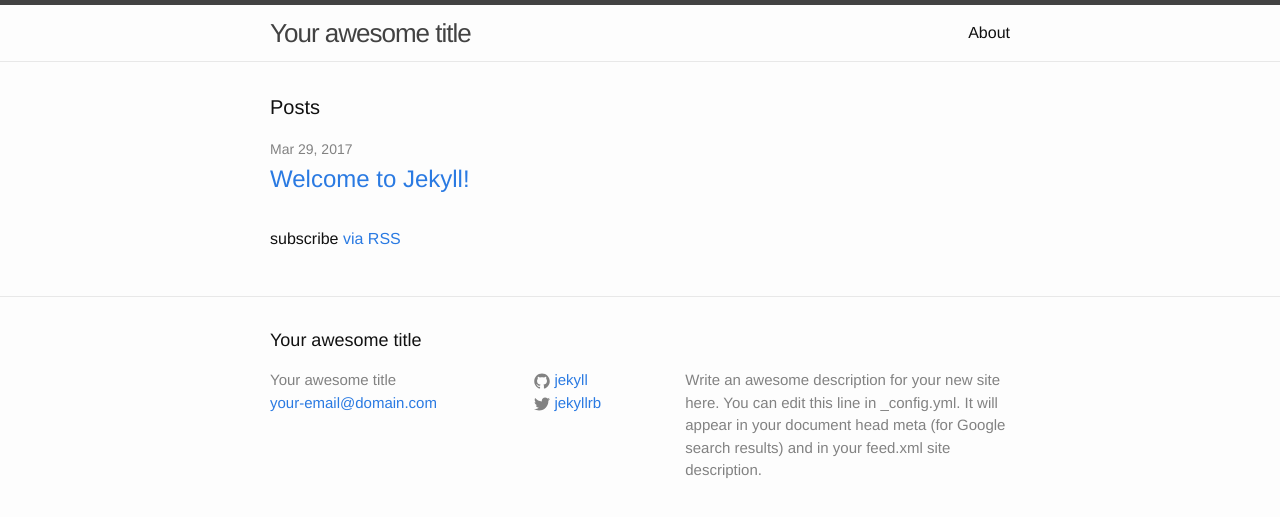
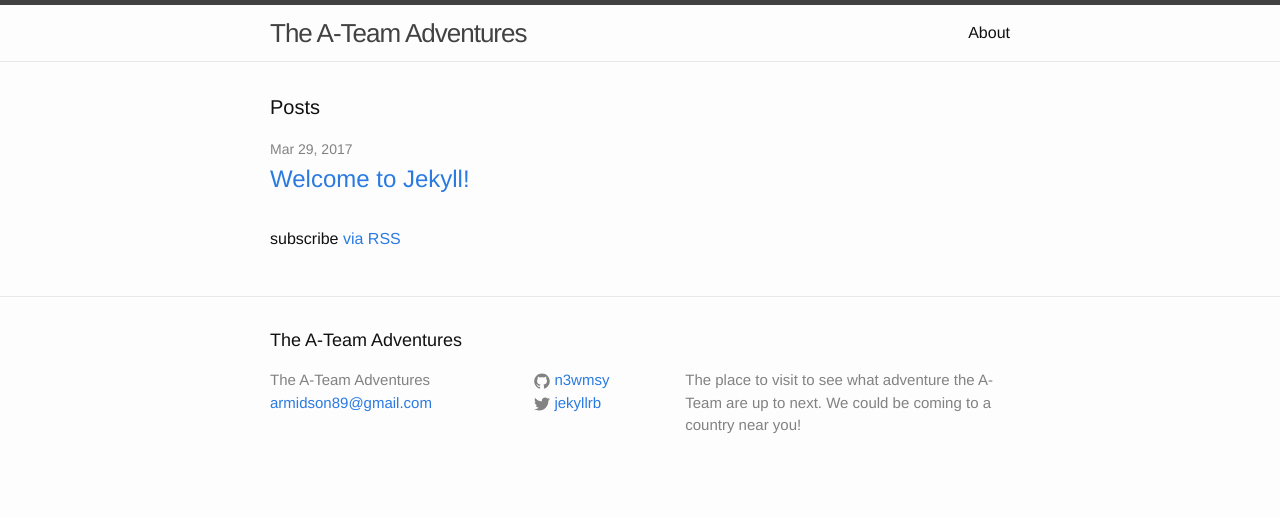
Before and after one commit to n3wmsy/n3wmsy.github.io, a Jekyll site: the page built from index.html, in a window 1280 px wide. Shown: the top 517 px of the page. Built offline with Jekyll 4.4.1, drawn with Linux system fonts in a browser that asks for light colours.

Commit message:
Changes to config file

```diff
--- a/_config.yml
+++ b/_config.yml
@@ -6,16 +6,15 @@
 # 'jekyll serve'. If you change this file, please restart the server process.
 
 # Site settings
-title: Your awesome title
-email: your-email@domain.com
+title: The A-Team Adventures
+email: armidson89@gmail.com
 description: > # this means to ignore newlines until "baseurl:"
-  Write an awesome description for your new site here. You can edit this
-  line in _config.yml. It will appear in your document head meta (for
-  Google search results) and in your feed.xml site description.
-baseurl: "" # the subpath of your site, e.g. /blog
-url: "http://yourdomain.com" # the base hostname & protocol for your site
+        The place to visit to see what adventure the A-Team are up to next.
+        We could be coming to a country near you!
+baseurl: "/n3wmsy/n3wmsy.github.io" # the subpath of your site, e.g. /blog
+url: "https://github.com/" # the base hostname & protocol for your site
 twitter_username: jekyllrb
-github_username:  jekyll
+github_username:  n3wmsy
 
 # Build settings
 markdown: kramdown
```
